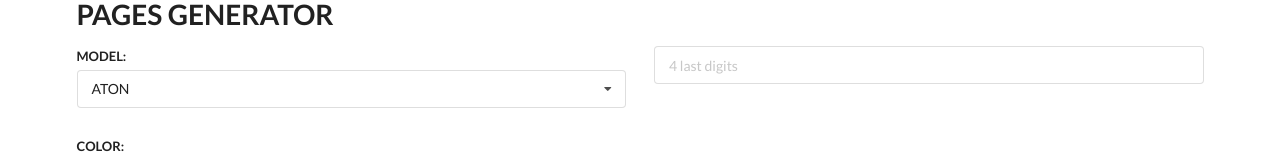
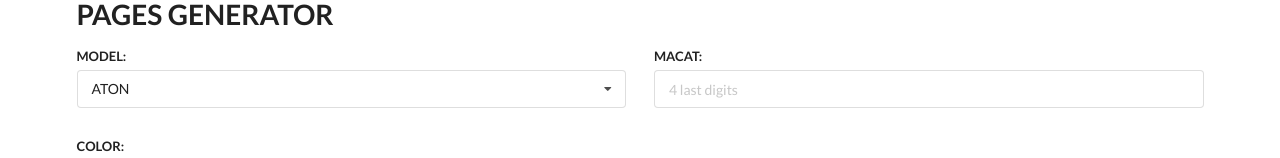
Before and after one commit to realcomp/cybex_prn, a website: page public/index.html in a window 1280 px wide. Shown: the top 158 px of the page. Drawn offline with nearby package versions, Linux system fonts and the light colour scheme.

Commit message:
break fix

```diff
--- a/public/index.html
+++ b/public/index.html
@@ -46,6 +46,7 @@
       <!-- Артикул -->
       <div class="eight wide column">
         <div class="field">
+           <label for="article">MACAT:</label>
     <input
     type="text"
     id="article"
```
Also changed, not shown: 1 other file.
